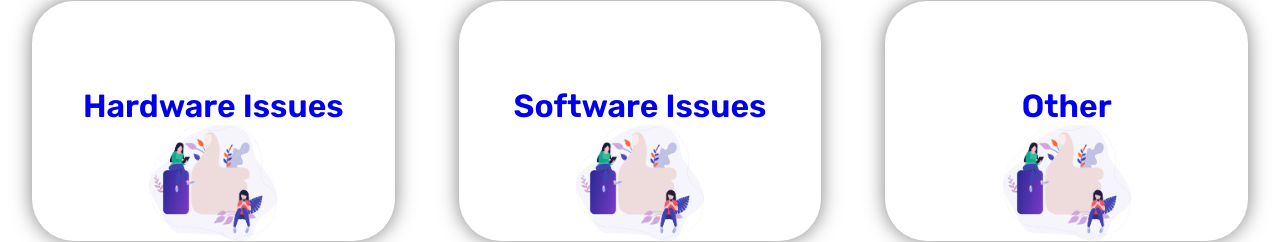
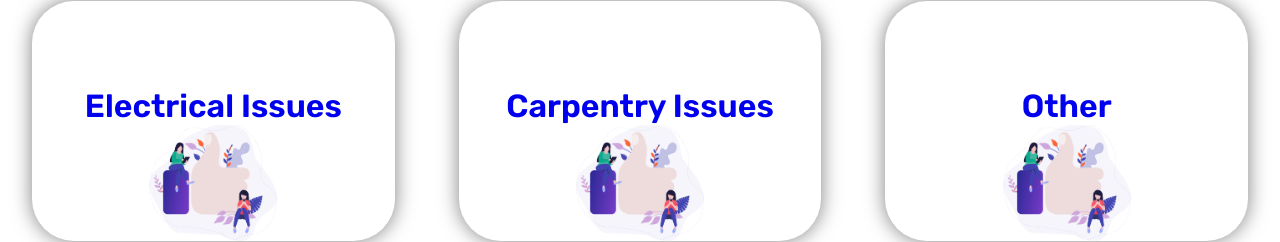
Before and after one commit to Mahapasad/Hostel-Issues.github.io, a plain HTML site: page index.html in a window 1280 px wide. Shown: the part 1703-1945 px from the top of the page. Drawn offline with Linux system fonts and the light colour scheme.

```diff
--- a/index.html
+++ b/index.html
@@ -43,11 +43,11 @@
         <div class="container-row">
             <div class="box">
                 <img src="About Us.png" alt="" class="box-image">
-                <a href="google.com" target="_blank">Hardware Issues</a>
+                <a href="google.com" target="_blank">Electrical Issues</a>
             </div>
             <div class="box">
                 <img src="About Us.png" alt="" class="box-image">
-                <a href="google.com" target="_blank">Software Issues</a>
+                <a href="google.com" target="_blank">Carpentry Issues</a>
             </div>
             <div class="box">
                 <img src="About Us.png" alt="" class="box-image">
@@ -55,6 +55,9 @@
             </div>
         </div>
     </div>
+    <footer>
+        <section></section>
+    </footer>
 
 </body>
 </html>
```
